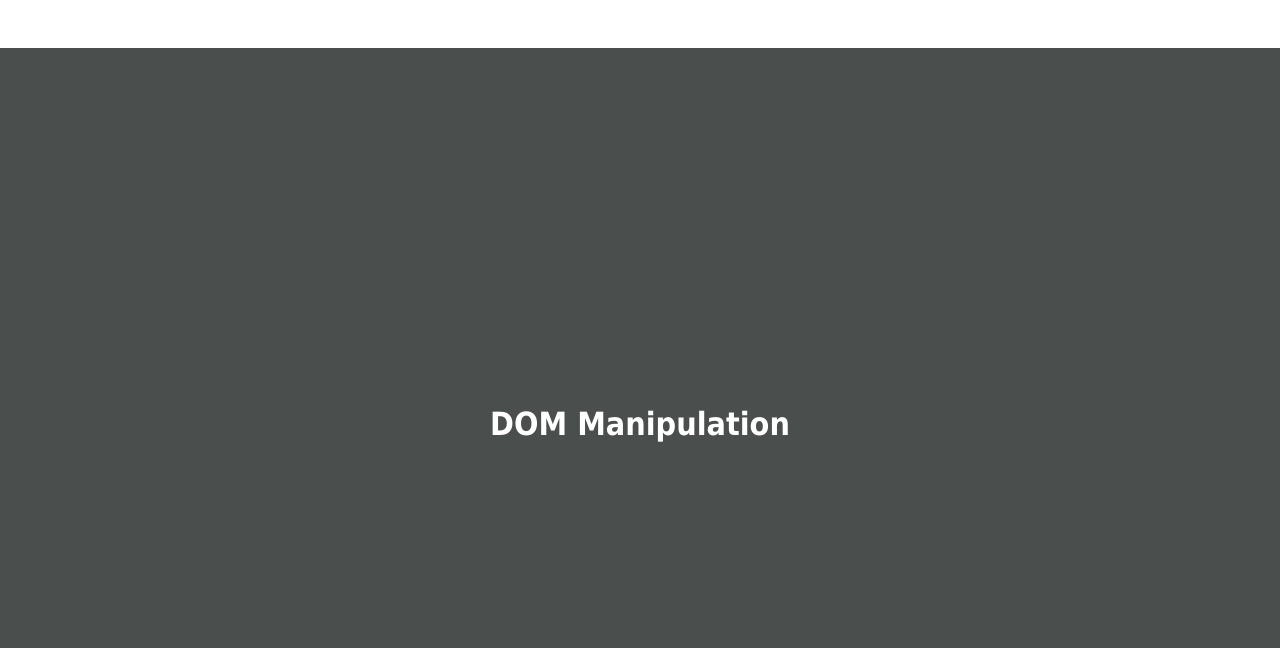
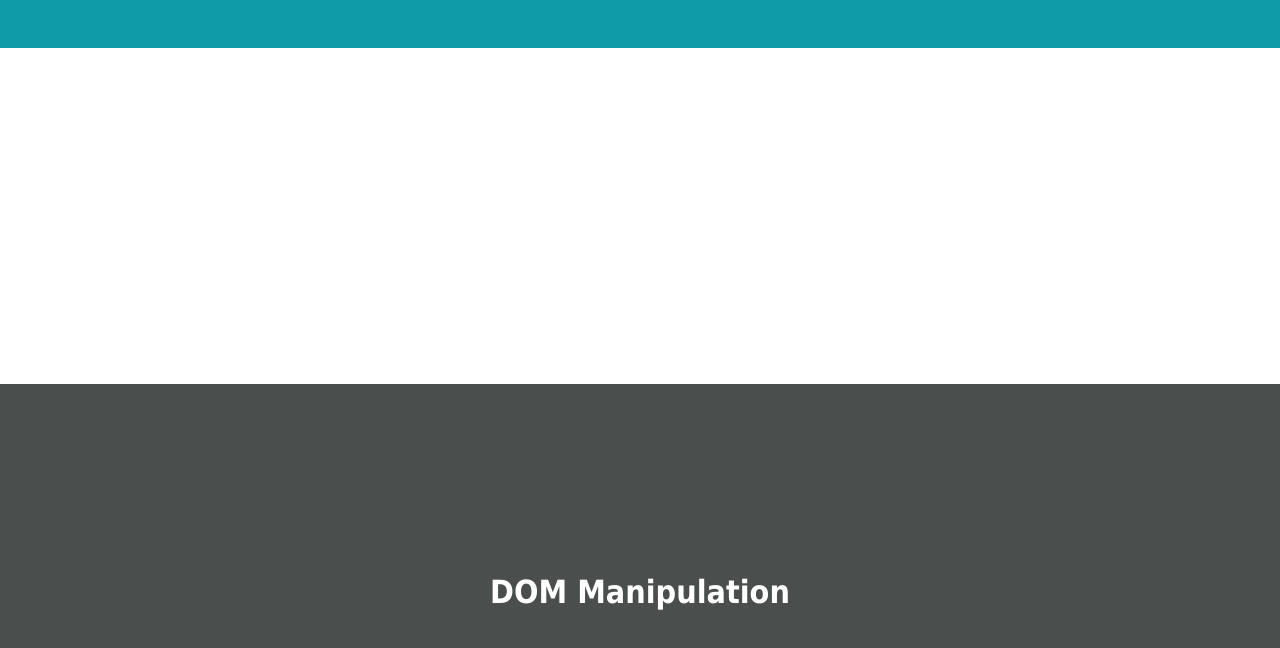
Before and after one commit to teplovavo/dom-practice-1, a website built with Parcel: page index.html in a window 1280 px wide. Built offline with nearby package versions, Linux system fonts and the light colour scheme.

Commit message:
finished part2

```diff
--- a/index.html
+++ b/index.html
@@ -9,6 +9,11 @@
 
 </head>
 <body>
-    <h1>Here we go</h1>
-</body>
+    <header>
+      <nav id="top-menu"></nav>
+    </header>
+    <main></main>
+
+    <script src="src/index.js"></script>
+  </body>
 </html>
--- a/script.js
+++ b/script.js
@@ -1,21 +1,35 @@
 console.log("---------part-1----------") // Part 1: Getting Started
 
-// Step 1: Create a <main> element and store it in a variable named mainEl
+// Create a <main> element and store it in a variable named mainEl
 const mainEl = document.createElement('main');
 
-// Step 2: Set the background color
+// Set the background color
 mainEl.style.backgroundColor = 'var(--main-bg)';
 
-// Step 3: Add an <h1>
+// Add an <h1>
 mainEl.innerHTML = '<h1>DOM Manipulation</h1>';
 
-// Step 4: Add a class of flex-ctr to mainEl.
+// Add a class of flex-ctr to mainEl.
 mainEl.classList.add('flex-ctr');
 
-//Add mainEl to the body of the document, =>shows up on the page
+//Add mainEl to the body of the document for my practice.
 document.body.appendChild(mainEl);
 
 console.log("Script is running. I can see background color and text is centered")
 
+
+
 ///////////////////////////////////////////////////////////////////////////////////
 console.log("---------part-2----------") //Part 2: Creating a Menu Bar
+
+//Select and cache the <nav id="top-menu"> element in a variable named topMenuEl.
+const topMenuEl = document.getElementById('top-menu');
+
+// Set the height of the topMenuEl element to be 100%
+topMenuEl.style.height = '100%';
+
+// Set the background color of topMenuEl to the value stored in the --top-menu-bg
+topMenuEl.style.backgroundColor = 'var(--top-menu-bg)';
+
+// Add a class of flex-around to topMenuEl
+topMenuEl.classList.add('flex-around');
```
